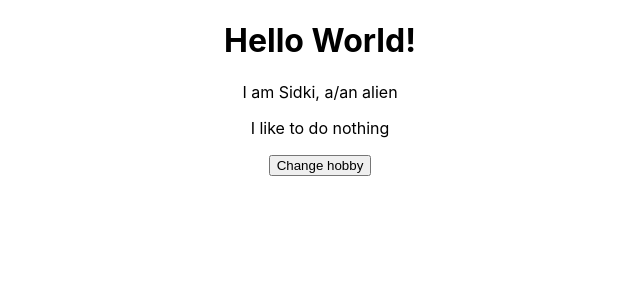
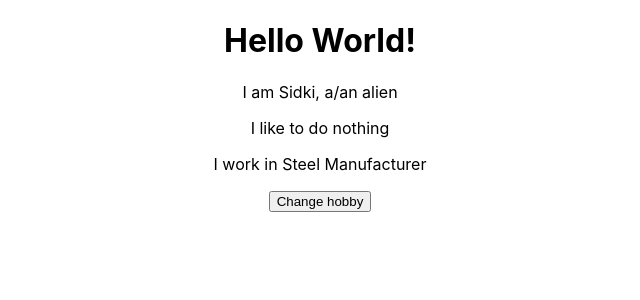
Before and after one commit to smsidki/tutorial-ui, a React (Create React App) app: page / in a window 1280 px wide. Shown: the top 300 px of the page, without its empty margins (320-960 px from the left). Built offline with nearby package versions, Linux system fonts and the light colour scheme.

Commit message:
Nested component

```diff
--- a/src/App.js
+++ b/src/App.js
@@ -1,6 +1,7 @@
 import React from 'react';
 import './App.css';
 import Profile from "./Profile";
+import Occupation from "./Occupation";
 
 class App extends React.Component {
 
@@ -22,7 +23,9 @@ class App extends React.Component {
     console.log('rendered App.js');
     return (
       <div className="App">
-        <Profile name={'Sidki'} greeting={'Hello World!'} hobby={this.state.hobby} onChangeHobby={this.changeHobby}/>
+        <Profile name={'Sidki'} greeting={'Hello World!'} hobby={this.state.hobby} onChangeHobby={this.changeHobby}>
+          <Occupation industry={'Steel Manufacturer'}/>
+        </Profile>
       </div>
     );
   }
--- /dev/null
+++ b/src/Occupation.js
@@ -0,0 +1,10 @@
+import React from 'react';
+import PropTypes from 'prop-types';
+
+const Occupation = ({industry}) => <p>{'I work in ' + industry}</p>;
+
+Occupation.propTypes = {
+  industry: PropTypes.string.isRequired
+};
+
+export default Occupation;
--- a/src/Profile.js
+++ b/src/Profile.js
@@ -7,6 +7,7 @@ const Profile = (props) => {
       <h1>{props.greeting}</h1>
       <p>{'I am ' + props.name + ', a/an ' + props.profession}</p>
       <p>{'I like to ' + props.hobby}</p>
+      {props.children}
       <button onClick={props.onChangeHobby}>Change hobby</button>
     </>
   );
```
